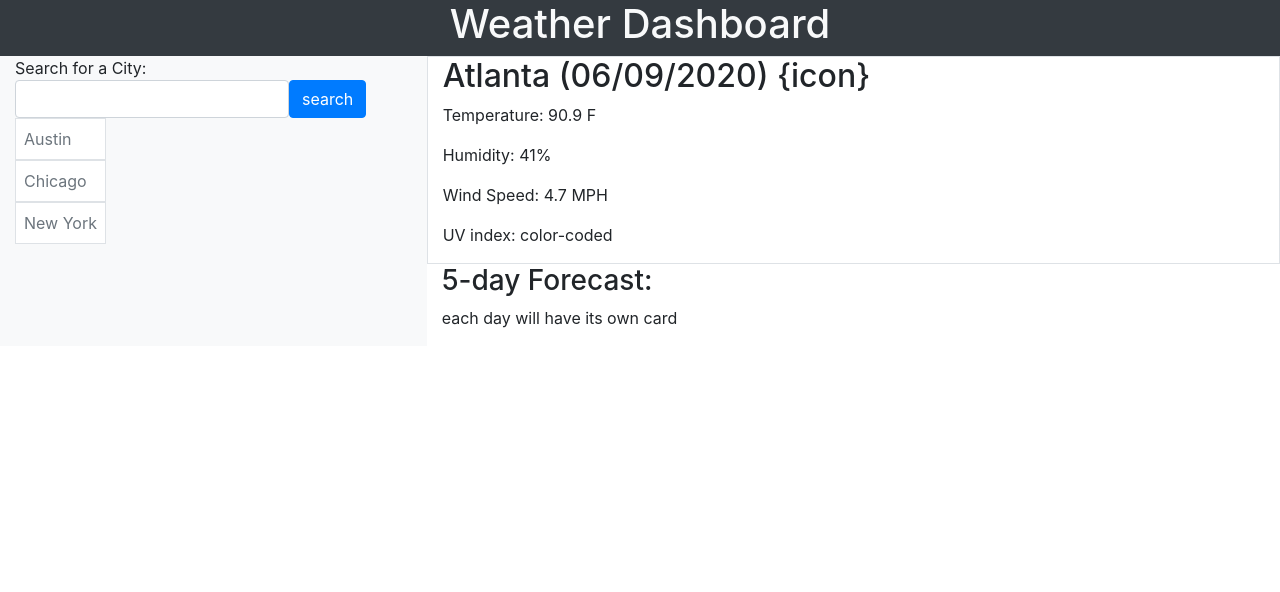
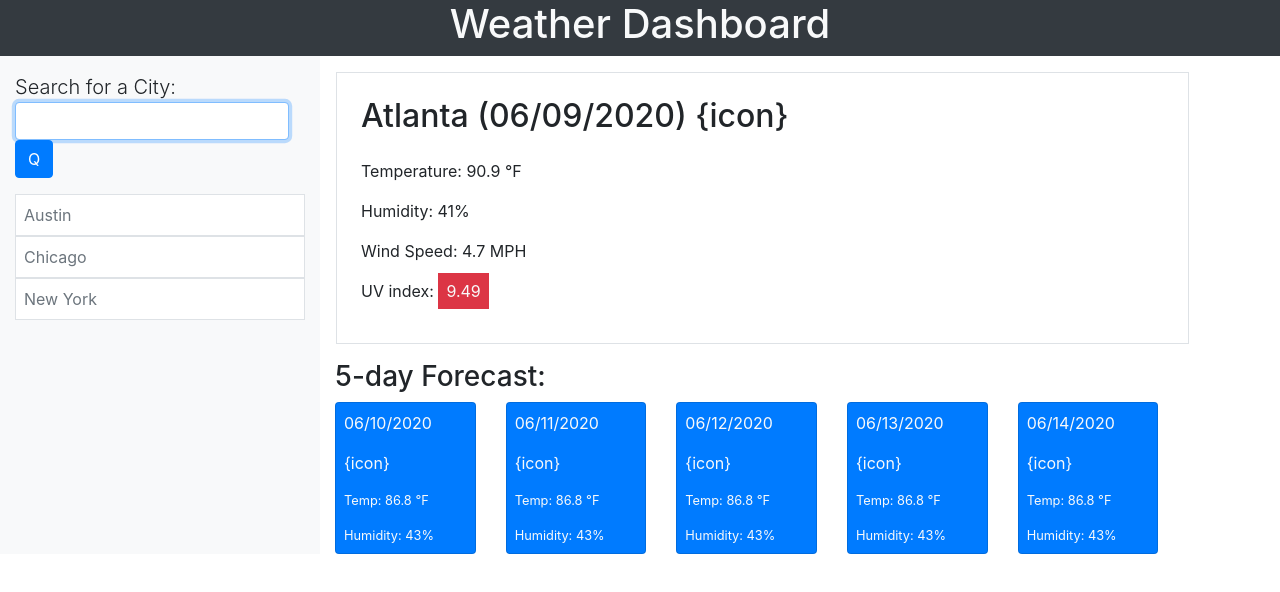
Before and after one commit to thadkingcole/weather_dashboard, a plain HTML site: page index.html in a window 1280 px wide. Drawn offline with nearby package versions, Linux system fonts and the light colour scheme.

Commit message:
complete bootstrap layout of HTML. ready for JS

```diff
--- a/index.html
+++ b/index.html
@@ -27,39 +27,80 @@
     <!-- left of page -->
     <div class="container-fluid">
       <div class="row">
-        <aside class="col-4 bg-light">
+        <aside class="col-3 bg-light">
           <!-- search for a city form -->
-          <form class="form-inline">
-            <label for="city">Search for a City:</label>
-            <input class="form-control" id="city" type="text" />
-            <button class="btn btn-primary" type="submit">search</button>
-            <div
-              class="d-flex flex-column align-content-stretch text-secondary"
-            >
-              <!-- history of cities searched -->
-              <div class="p-2 bg-white border">Austin</div>
-              <div class="p-2 bg-white border">Chicago</div>
-              <div class="p-2 bg-white border">New York</div>
-            </div>
+          <form class="form-inline my-3">
+            <label class="lead" for="city">Search for a City:</label>
+            <input
+              id="city"
+              class="form-control"
+              type="text"
+              autofocus
+            />
+            <button class="btn btn-primary" type="submit">Q</button>
           </form>
+          <div class="d-flex flex-column text-secondary">
+            <!-- history of cities searched -->
+            <div class="p-2 bg-white border">Austin</div>
+            <div class="p-2 bg-white border">Chicago</div>
+            <div class="p-2 bg-white border">New York</div>
+          </div>
         </aside>
         <!-- right of page -->
         <main class="col-8">
           <!-- selected city weather data -->
           <div class="row">
-            <div class="col-12 border">
-              <h2>Atlanta (06/09/2020) {icon}</h2>
-              <p>Temperature: 90.9 F</p>
+            <div class="col-12 border m-3 p-4">
+              <h2 class="pb-3">Atlanta (06/09/2020) {icon}</h2>
+              <p>Temperature: 90.9 &deg;F</p>
               <p>Humidity: 41%</p>
               <p>Wind Speed: 4.7 MPH</p>
-              <p>UV index: color-coded</p>
+              <p>
+                UV index: <span class="bg-danger text-light p-2">9.49</span>
+              </p>
             </div>
           </div>
           <!-- 5-day forcast for selected city -->
           <div class="row">
             <div class="col-12">
               <h3>5-day Forecast:</h3>
-              <p>each day will have its own card</p>
+              <div class="card-deck">
+                <!-- day 1 -->
+                <div class="card bg-primary text-light p-2">
+                  <p class="card-text">06/10/2020</p>
+                  <p class="card-text">{icon}</p>
+                  <p class="card-text small">Temp: 86.8 &deg;F</p>
+                  <p class="card-text small">Humidity: 43%</p>
+                </div>
+                <!-- day 2 -->
+                <div class="card bg-primary text-light p-2">
+                  <p class="card-text">06/11/2020</p>
+                  <p class="card-text">{icon}</p>
+                  <p class="card-text small">Temp: 86.8 &deg;F</p>
+                  <p class="card-text small">Humidity: 43%</p>
+                </div>
+                <!-- day 3 -->
+                <div class="card bg-primary text-light p-2">
+                  <p class="card-text">06/12/2020</p>
+                  <p class="card-text">{icon}</p>
+                  <p class="card-text small">Temp: 86.8 &deg;F</p>
+                  <p class="card-text small">Humidity: 43%</p>
+                </div>
+                <!-- day 4 -->
+                <div class="card bg-primary text-light p-2">
+                  <p class="card-text">06/13/2020</p>
+                  <p class="card-text">{icon}</p>
+                  <p class="card-text small">Temp: 86.8 &deg;F</p>
+                  <p class="card-text small">Humidity: 43%</p>
+                </div>
+                <!-- day 5 -->
+                <div class="card bg-primary text-light p-2">
+                  <p class="card-text">06/14/2020</p>
+                  <p class="card-text">{icon}</p>
+                  <p class="card-text small">Temp: 86.8 &deg;F</p>
+                  <p class="card-text small">Humidity: 43%</p>
+                </div>
+              </div>
             </div>
           </div>
         </main>
```
